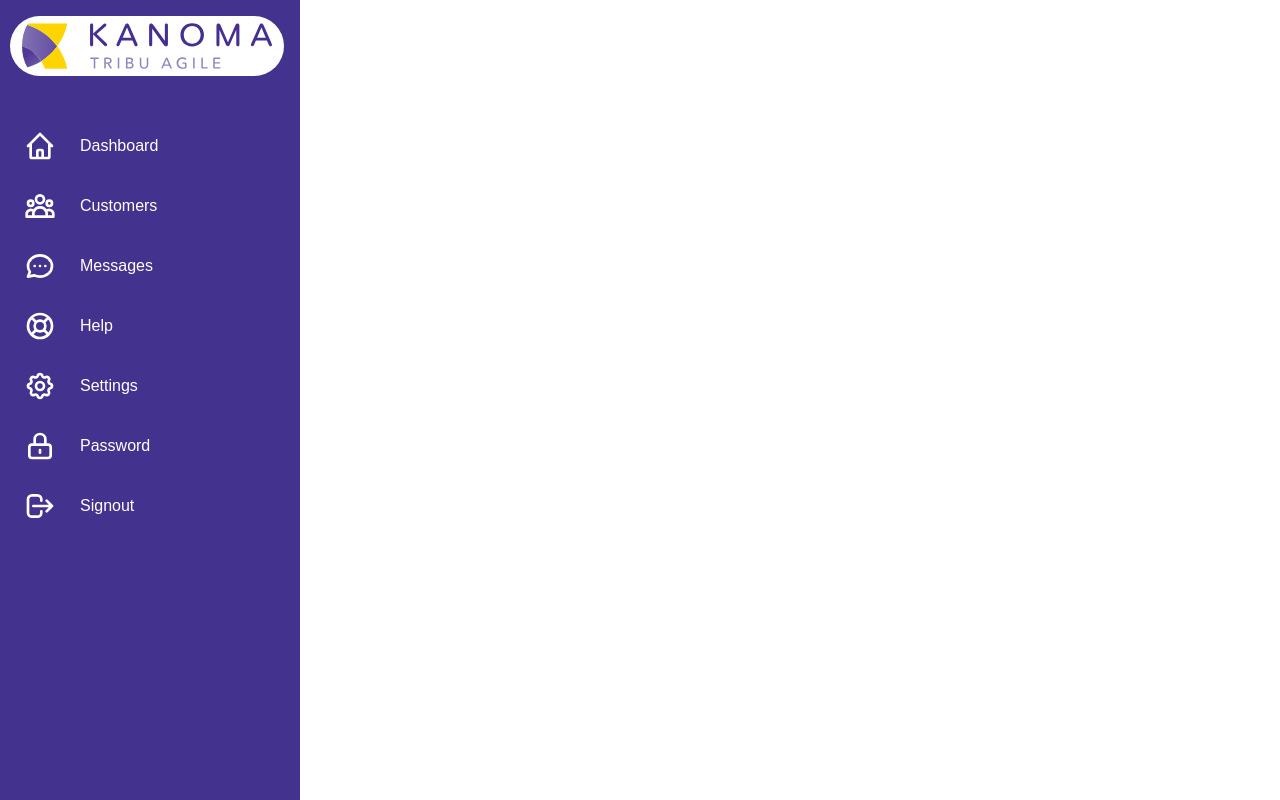
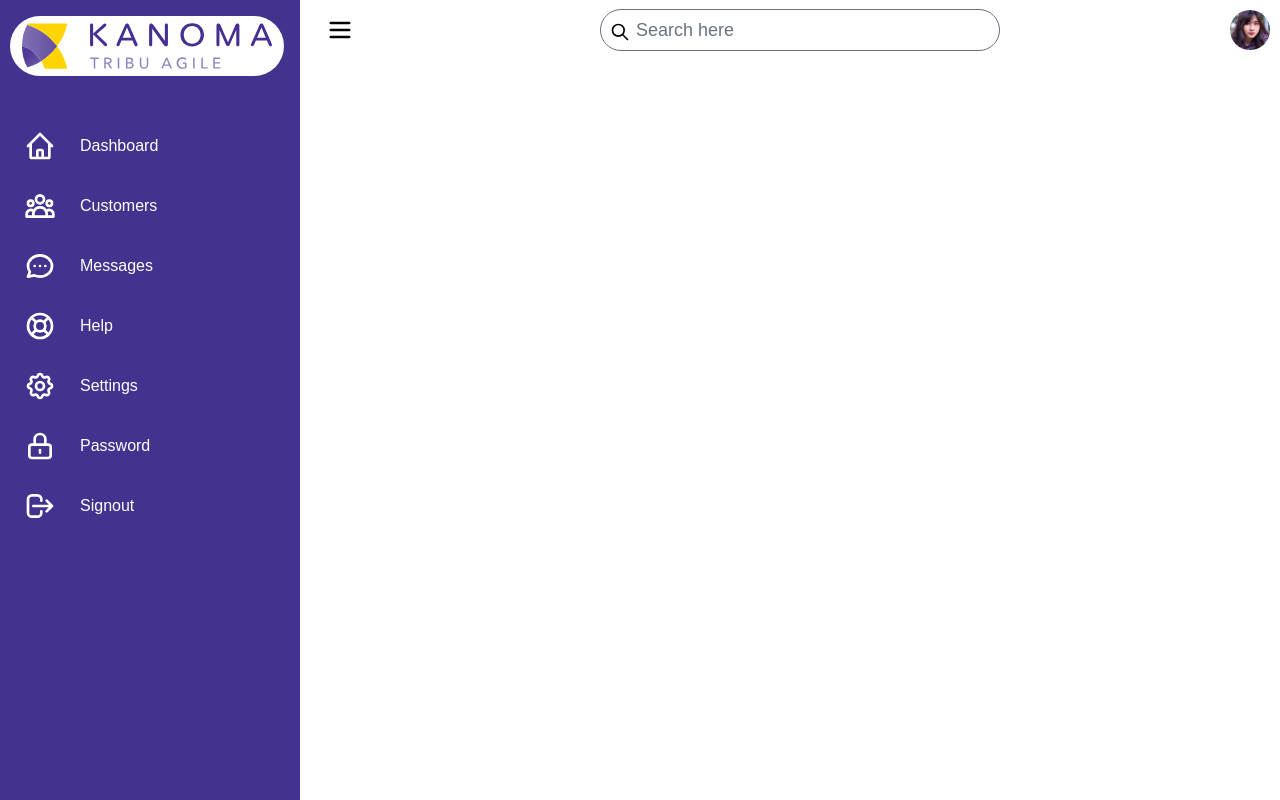
Before and after one commit to Horsty80/formation-react-admin, a React (Create React App) app: page /help in a window 1280 px wide. Built offline with nearby package versions, Linux system fonts and the light colour scheme.

Commit message:
💄 ✨  add topbar component and hook for toogle navigation

```diff
--- a/src/App.js
+++ b/src/App.js
@@ -1,13 +1,24 @@
 import Navigation from "./components/Navigation";
+import TopBar from "./components/TopBar";
+import useToggleNavigation from "./hooks/useToggleNavigation";
 
 function App() {
+  const { isToggle } = useToggleNavigation();
+  const activeStyle = isToggle
+    ? "left-[80px] w-[calc(100%-80px)]"
+    : "left-[300px] w-[calc(100%-300px)]";
   return (
     <div>
       <Navigation />
       {/* main */}
-      {/* topbar */}
-      {/* cardboxs */}
-      {/* details tables */}
+      <div
+        className={`${activeStyle} absolute min-h-[100vh] bg-white transition-all duration-500`}
+      >
+        <TopBar />
+        {/* topbar */}
+        {/* cardboxs */}
+        {/* details tables */}
+      </div>
     </div>
   );
 }
--- a/src/components/Navigation.js
+++ b/src/components/Navigation.js
@@ -10,6 +10,7 @@ import {
   UserGroupIcon,
 } from "@heroicons/react/outline";
 import NavItem from "./NavItem";
+import useToggleNavigation from "../hooks/useToggleNavigation";
 
 const navItems = [
   { icon: HomeIcon, title: "Dashboard" },
@@ -22,8 +23,12 @@ const navItems = [
 ];
 
 function Navigation() {
+  const { isToggle } = useToggleNavigation();
+  const activeStyle = isToggle ? "w-[80px]" : "w-[300px]";
   return (
-    <div className="fixed w-[300px] h-full bg-primary border-l-[10px] border-l-primary transition-all duration-500 overflow-hidden">
+    <div
+      className={`${activeStyle} fixed h-full bg-primary border-l-[10px] border-l-primary transition-all duration-500 overflow-hidden`}
+    >
       <ul className="absolute top-0 left-0 w-full">
         <li className="navItem mb-10 pointer-events-none">
           <a className="navLink" href="#">
--- /dev/null
+++ b/src/components/TopBar.js
@@ -0,0 +1,43 @@
+import { MenuIcon, SearchIcon } from "@heroicons/react/outline";
+import React, { memo } from "react";
+import profilePicture from "../assets/user.jpg";
+import useToggleNavigation from "../hooks/useToggleNavigation";
+
+// const DummyComp = memo(({ toggleNavigation }) => {
+//   console.log("i am dummy render");
+//   return <>I am dummy</>;
+// });
+
+const TopBar = () => {
+  const { toggleNavigation } = useToggleNavigation();
+  return (
+    <div className="w-full h-[60px] flex justify-between items-center py-0 px-[10px]">
+      <div className="relative w-[60px] h-[60px] flex justify-center items-center text-lg ">
+        <MenuIcon
+          className="h-7 w-7 cursor-pointer"
+          onClick={toggleNavigation}
+        />
+      </div>
+      {/* <DummyComp toggleNavigation={toggleNavigation} /> */}
+      <div className="relative w-[400px] mx-0 my-[10px]">
+        <label className="relative w-full">
+          <input
+            className="w-full h-[40px] rounded-3xl px-[5px] py-[20px] pl-[35px] text-lg outline-none border-[1px]"
+            type="text"
+            placeholder="Search here"
+          />
+          <SearchIcon className="absolute top-0 left-[10px] h-5 w-5" />
+        </label>
+      </div>
+      <div className="relative w-[40px] h-[40px] rounded-full overflow-hidden cursor-pointer">
+        <img
+          className="absolute top-0 left-0 w-full h-full object-cover"
+          src={profilePicture}
+          alt=""
+        />
+      </div>
+    </div>
+  );
+};
+
+export default TopBar;
--- /dev/null
+++ b/src/hooks/useToggleNavigation.js
@@ -0,0 +1,41 @@
+import React, {
+  createContext,
+  useCallback,
+  useContext,
+  useMemo,
+  useState,
+} from "react";
+
+const ToggleNavigationContext = createContext({});
+
+export const ToggleNavigationProvider = ({ children }) => {
+  const [isToggle, setIsToggle] = useState(false);
+
+  const toggleNavigation = useCallback(() => {
+    console.log("click");
+    setIsToggle((v) => !v);
+  }, []);
+  // const toggleNavigation = () => {
+  //   console.log("click");
+  //   setIsToggle((v) => !v);
+  // };
+  // return [isToggle, toggleNavigation];
+
+  const memoedValues = useMemo(
+    () => ({
+      isToggle,
+      toggleNavigation,
+    }),
+    [isToggle, toggleNavigation]
+  );
+
+  return (
+    <ToggleNavigationContext.Provider value={memoedValues}>
+      {children}
+    </ToggleNavigationContext.Provider>
+  );
+};
+
+export default function useToggleNavigation() {
+  return useContext(ToggleNavigationContext);
+}
--- a/src/index.js
+++ b/src/index.js
@@ -1,11 +1,14 @@
-import React from 'react';
-import ReactDOM from 'react-dom';
-import './index.css';
-import App from './App';
+import React from "react";
+import ReactDOM from "react-dom";
+import "./index.css";
+import App from "./App";
+import { ToggleNavigationProvider } from "./hooks/useToggleNavigation";
 
 ReactDOM.render(
   <React.StrictMode>
-    <App />
+    <ToggleNavigationProvider>
+      <App />
+    </ToggleNavigationProvider>
   </React.StrictMode>,
-  document.getElementById('root')
+  document.getElementById("root")
 );
```
